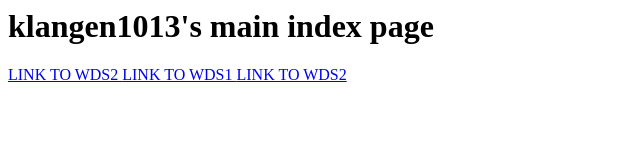
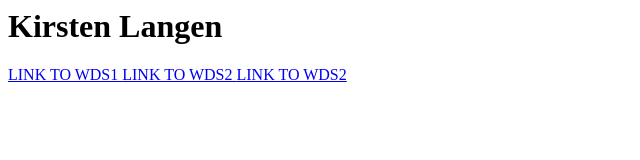
Before and after one commit to klangen1013/klangen1013.github.io, a plain HTML site: page index.html in a window 1280 px wide. Shown: the whole page, without its empty margins (0-640 px from the left). Drawn offline with Linux system fonts and the light colour scheme.

Commit message:
Update index.html

```diff
--- a/index.html
+++ b/index.html
@@ -1,5 +1,5 @@
-<h1>klangen1013's main index page</h1>
+<h1>Kirsten Langen</h1>
 
+<a href ="/wds1/"> LINK TO WDS1 </a>
 <a href ="/wds2/"> LINK TO WDS2 </a>
-<a href ="/wds1/"> LINK TO WDS1 </a>
 <a href ="/javascript-libraries-and-frameworks/"> LINK TO WDS2 </a>
```
